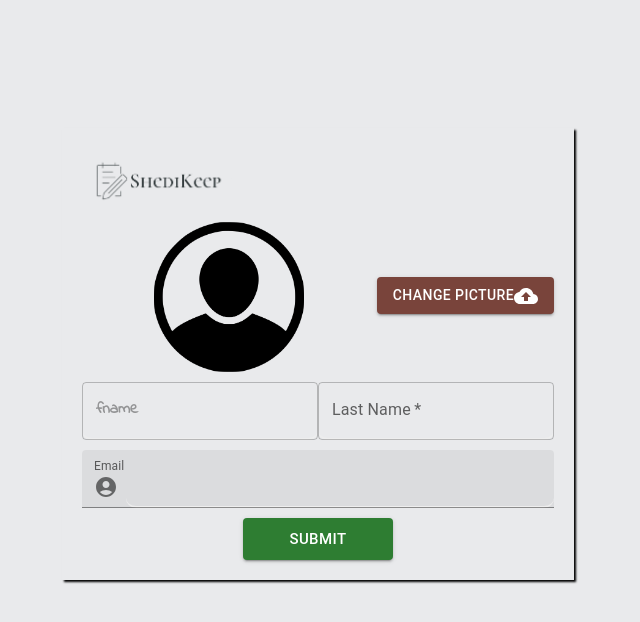
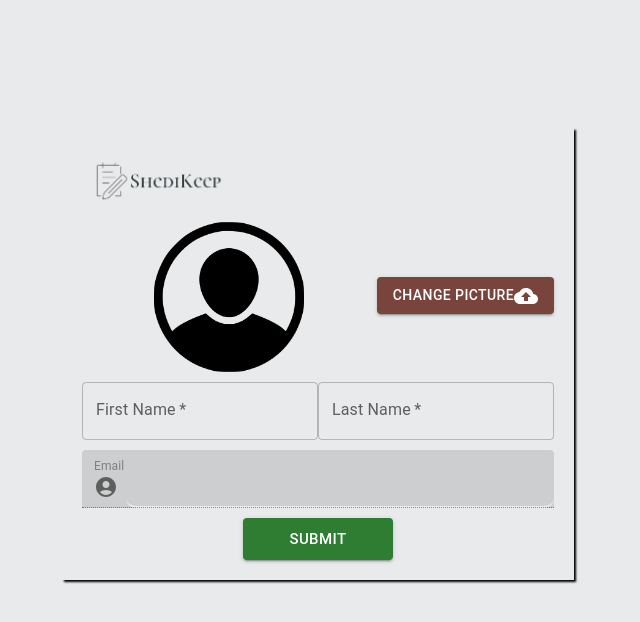
Before and after one commit to CherishShed/keeper-app, a React (Create React App) app: page /userDetails in a window 1280 px wide. Shown: the top 622 px of the page, without its empty margins (322-962 px from the left). Built offline with nearby package versions, Linux system fonts and the light colour scheme.

Commit message:
consumed post api for form

```diff
--- a/src/components/Details.jsx
+++ b/src/components/Details.jsx
@@ -13,14 +13,15 @@ import "react-toastify/dist/ReactToastify.css";
 
 function DetailsForm() {
     const [userData, setUserData] = useState({ firstName: "", lastName: "", username: "" })
-
+    const [toastText, settoastText] = useState("")
 
     function picChange(event) {
         if (event.target.files.length > 0) {
             const file = event.target.files[0];
+            // setUserData({ ...userData, profilePic: file });
             const reader = new FileReader();
             reader.onload = function () {
-                console.log(reader.result);
+                // console.log(reader.result);
                 document.getElementsByClassName(styles["profile-image"])[0].setAttribute("src", reader.result);
             }
 
@@ -39,9 +40,46 @@ function DetailsForm() {
                 window.location.pathname = "/login"
             })
     }, [])
+    useEffect(() => {
+        if (toastText === "Error Occured") {
+            toast.error(toastText, {
+                position: toast.POSITION.TOP_RIGHT,
+                className: 'foo-bar',
+                pauseOnHover: false,
+                autoClose: 1000,
+                theme: "light"
+            });
+        } else if (toastText === "Successful") {
+            toast.success(toastText, {
+                position: toast.POSITION.TOP_RIGHT,
+                className: 'foo-bar',
+                pauseOnHover: false,
+                autoClose: 1000,
+                theme: "light"
+            });
+        }
+        else {
+            return;
+        }
+    }, [toastText])
+    function handleSubmit(event) {
+        console.log("here");
+        event.preventDefault();
+        axios.post("http://localhost:8081/userDetails", event.target, { headers: { Authorization: localStorage.getItem("token") } })
+            .then((result) => {
+                console.log(result);
+                settoastText(result.data.message)
+                setTimeout(() => {
+                    if (result.data.success) {
+                        window.location.pathname = "/"
+                    }
+                }, 1000)
+            })
+    }
     return (
         <div className={styles["details-container"]}>
-            <FormControl method="POST" encType="multipart/form-data" className={styles["details-form"]}>
+            <ToastContainer />
+            <FormControl component="form" className={styles["details-form"]} onSubmit={(e) => handleSubmit(e)}>
                 <img alt="logo" src="Screenshot_2023-06-15_113137-removebg-preview.png" className='logo' />
                 <div className={styles["pic-container"]}>
                     <div className={styles["profile-image-container"]}>
@@ -54,9 +92,20 @@ function DetailsForm() {
                         variant="contained" onClick={(e) => document.getElementById('picfileInput').click()}>Change Picture <CloudUpload /></Button>
                 </div>
                 <div>
-                    <TextField name="fname" label="" placeholder='fname' id="fname" required variant='outlined' color='warning' style={{ width: "50%" }} value={userData.firstName} />
-                    <TextField name="lname" label="Last Name" id="lname" required variant='outlined' color='warning' style={{ width: "50%" }} value={userData.lastName} /></div>
-                <TextField type="email" name="email" id="emailaddress" label="Email" variant='filled' fullWidth value={userData.username} InputProps={{ startAdornment: <InputAdornment position='start'><AccountCircleIcon /></InputAdornment> }} />
+                    <TextField name="firstName" label="First Name" id="fname" required variant='outlined' color='warning' style={{ width: "50%" }} value={userData.firstName}
+                        onChange={(e) => {
+                            setUserData({ ...userData, firstName: e.target.value })
+                        }}
+
+                    />
+                    <TextField name="lastName" label="Last Name" id="lname" required variant='outlined' color='warning' style={{ width: "50%" }} value={userData.lastName}
+                        onChange={(e) => {
+                            setUserData({ ...userData, lastName: e.target.value })
+                        }}
+                    />
+                </div>
+                <TextField type="email" name="username" id="emailaddress" label="Email" variant='filled' fullWidth value={userData.username} InputProps={{ startAdornment: <InputAdornment position='start'><AccountCircleIcon /></InputAdornment> }}
+                    disabled />
                 <Button type="submit" size="large" variant="contained" color='success' className={styles["submit-button"]}>Submit</Button>
 
             </FormControl>
--- a/src/details.module.css
+++ b/src/details.module.css
@@ -9,7 +9,7 @@ body {
     padding: 0;
     overflow-x: hidden;
     background-color: #9BABB8;
-    font-family: 'Kanit', sans-serif;
+    font-family: 'Kanit', sans-serif !important;
 
 }
 .details-container{
```
